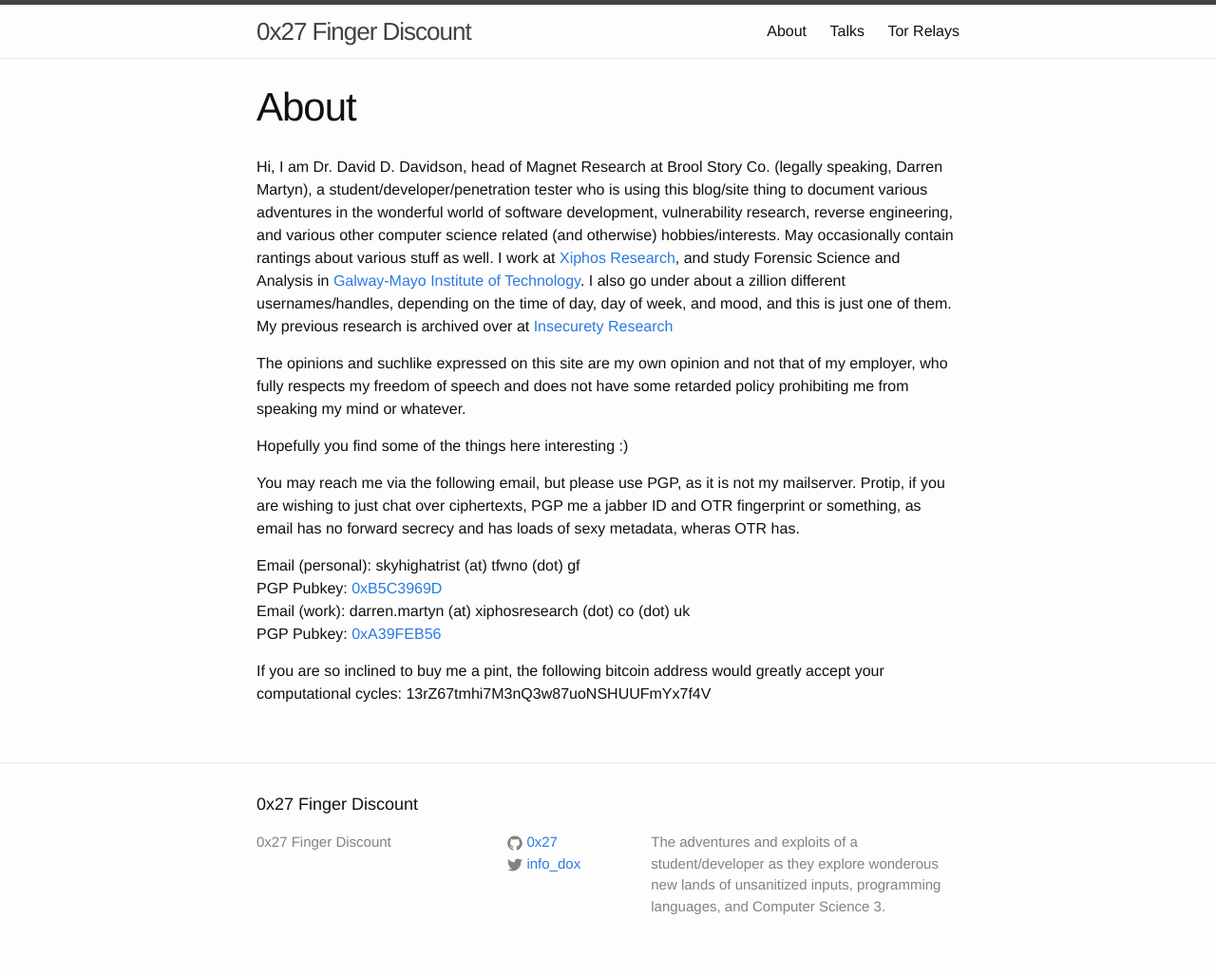
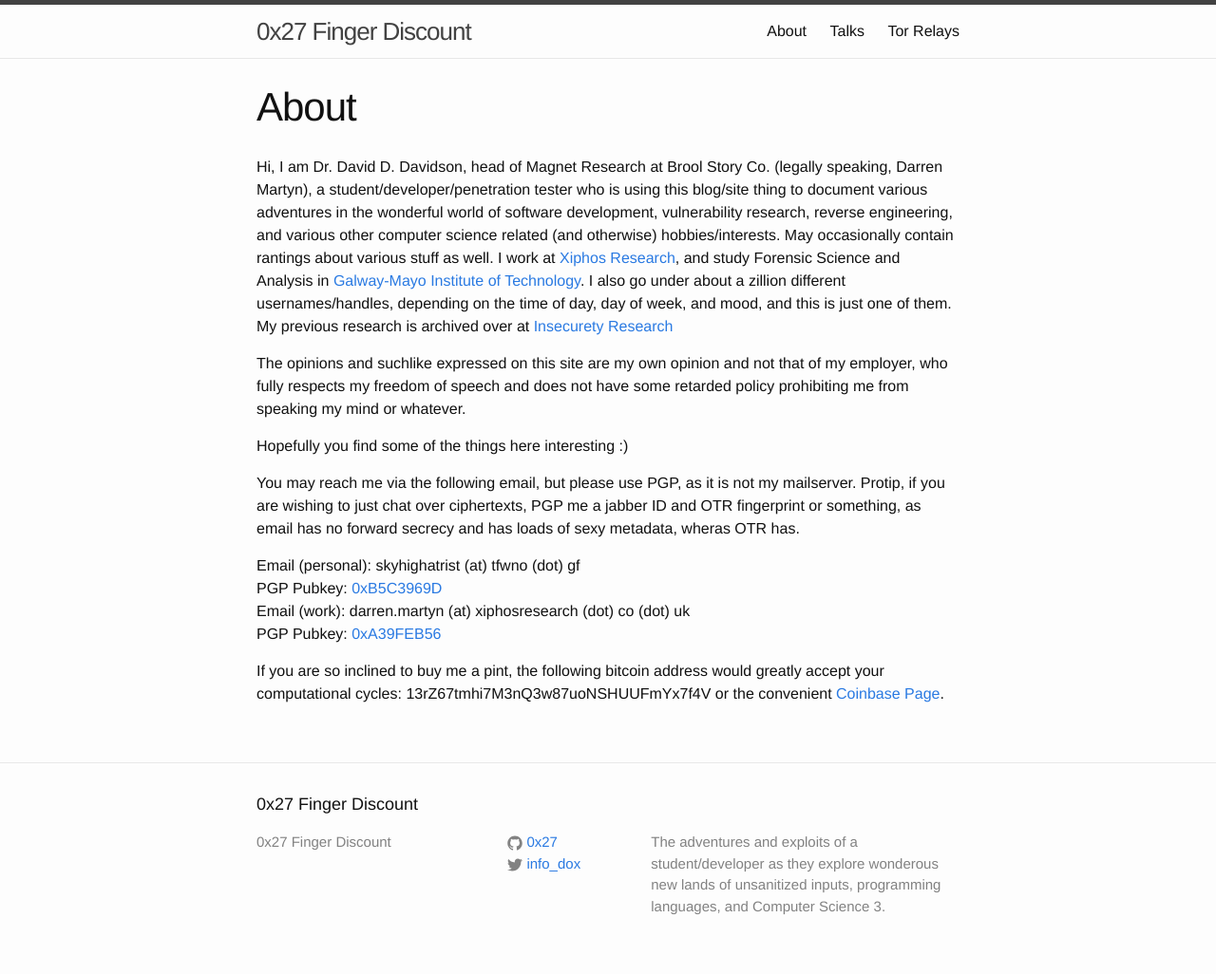
Before and after one commit to 0x27/0x27.github.io, a Jekyll site: the page built from about.md, in a window 1280 px wide. Shown: the whole page at 95% size. Built offline with Jekyll 4.4.1, drawn with Linux system fonts in a browser that asks for light colours.

Commit message:
Update about.md

```diff
--- a/about.md
+++ b/about.md
@@ -17,10 +17,11 @@ PGP Pubkey: [0xB5C3969D][key-skyhighatrist]
 Email (work): darren.martyn (at) xiphosresearch (dot) co (dot) uk
 PGP Pubkey: [0xA39FEB56][key-xrl]
 
-If you are so inclined to buy me a pint, the following bitcoin address would greatly accept your computational cycles: 13rZ67tmhi7M3nQ3w87uoNSHUUFmYx7f4V
+If you are so inclined to buy me a pint, the following bitcoin address would greatly accept your computational cycles: 13rZ67tmhi7M3nQ3w87uoNSHUUFmYx7f4V or the convenient [Coinbase Page][coinbase].
 
 [xiphosresearch]: http://www.xiphosresearch.com
 [gmit]: http://gmit.ie
 [insecurety]: http://insecurety.net
 [key-skyhighatrist]: http://0x27.me/0xB5C3969D.asc
 [key-xrl]: http://0x27.me/0xA39FEB56.asc
+[coinbase]: https://www.coinbase.com/infodox/
```
